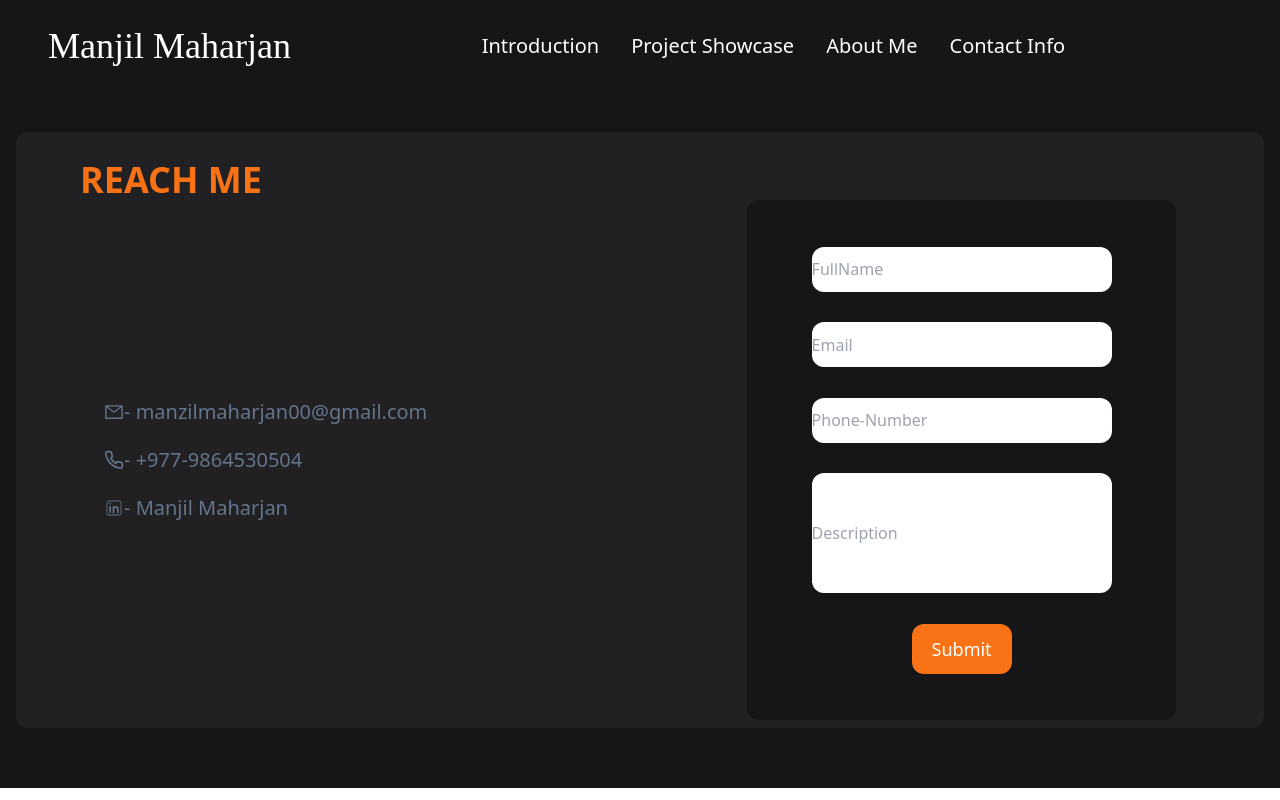
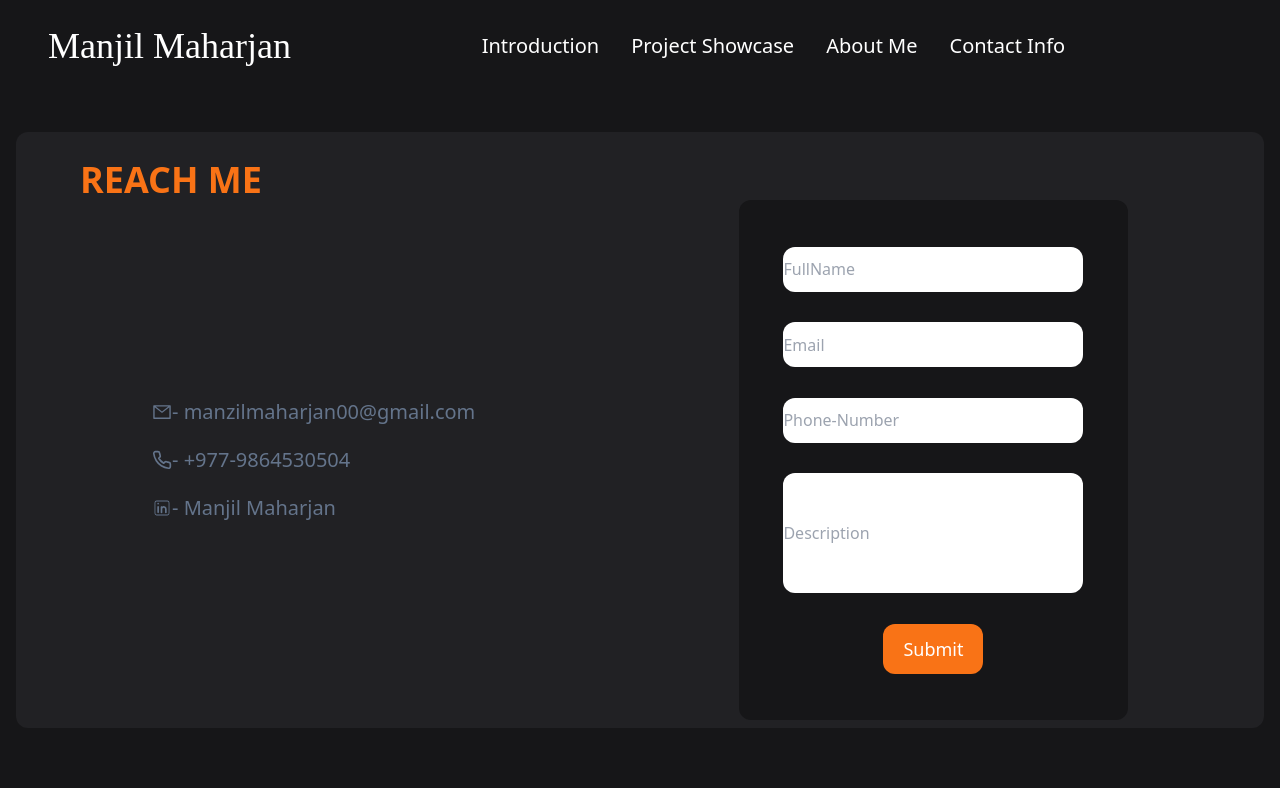
Before and after one commit to Manjil00/CODSOFT_Task-1-React-_ManjilMaharjan, a React (Create React App) app: page /Contact in a window 1280 px wide. Built offline with nearby package versions, Linux system fonts and the light colour scheme; a web font is replaced by a local one.

Commit message:
contact responsive

```diff
--- a/src/pages/Contact.jsx
+++ b/src/pages/Contact.jsx
@@ -17,7 +17,7 @@ return (
     <div className="innerContainer-contact bg-bgcolorlite h-auto w-full flex flex-col  justify-start items-start rounded-xl mt-6 p-2">
         <h1 className='text-orange-500 font-sans text-xl md:text-4xl font-bold ml-9 md:ml-14 md:mt-5'>REACH ME </h1>
         <div className="leftright flex flex-col md:flex-row justify-evenly items-center h-auto w-full ">
-        <div className="left  w-full mx-4 md:mx-20 text-xs md:text-xl flex  flex-col justify-start items-start gap-5 text-slate-500 mt-5 md:mt-0 ">
+        <div className="left  w-full mx-4 md:mx-20 text-xs md:text-xl flex  flex-col justify-start items-start gap-5 text-slate-500 mt-5 md:mt-0 md:ml-32 ">
             <h1 className='flex justify-start items-center '><AiOutlineMail /> -
                 manzilmaharjan00@gmail.com
             </h1>
@@ -29,7 +29,7 @@ return (
             </h1>
         </div>
         <div className="right bg-bgcolor h-[450px] w-[350px] md:h-[520px] md:w-[900px]
-        rounded-xl md:mr-20 p-4 mt-5 md:mt-0 flex flex-col justify-evenly items-center">
+        rounded-xl md:mr-32 p-4 mt-5 md:mt-0 flex flex-col justify-evenly items-center">
             <input className='rounded-xl h-[45px] w-[300px] place' placeholder='FullName'  type='text'></input>
             <input className='rounded-xl h-[45px] w-[300px]' placeholder='Email' type='email'></input>
             <input className='rounded-xl h-[45px] w-[300px]' placeholder='Phone-Number' type='tel'></input>
```
